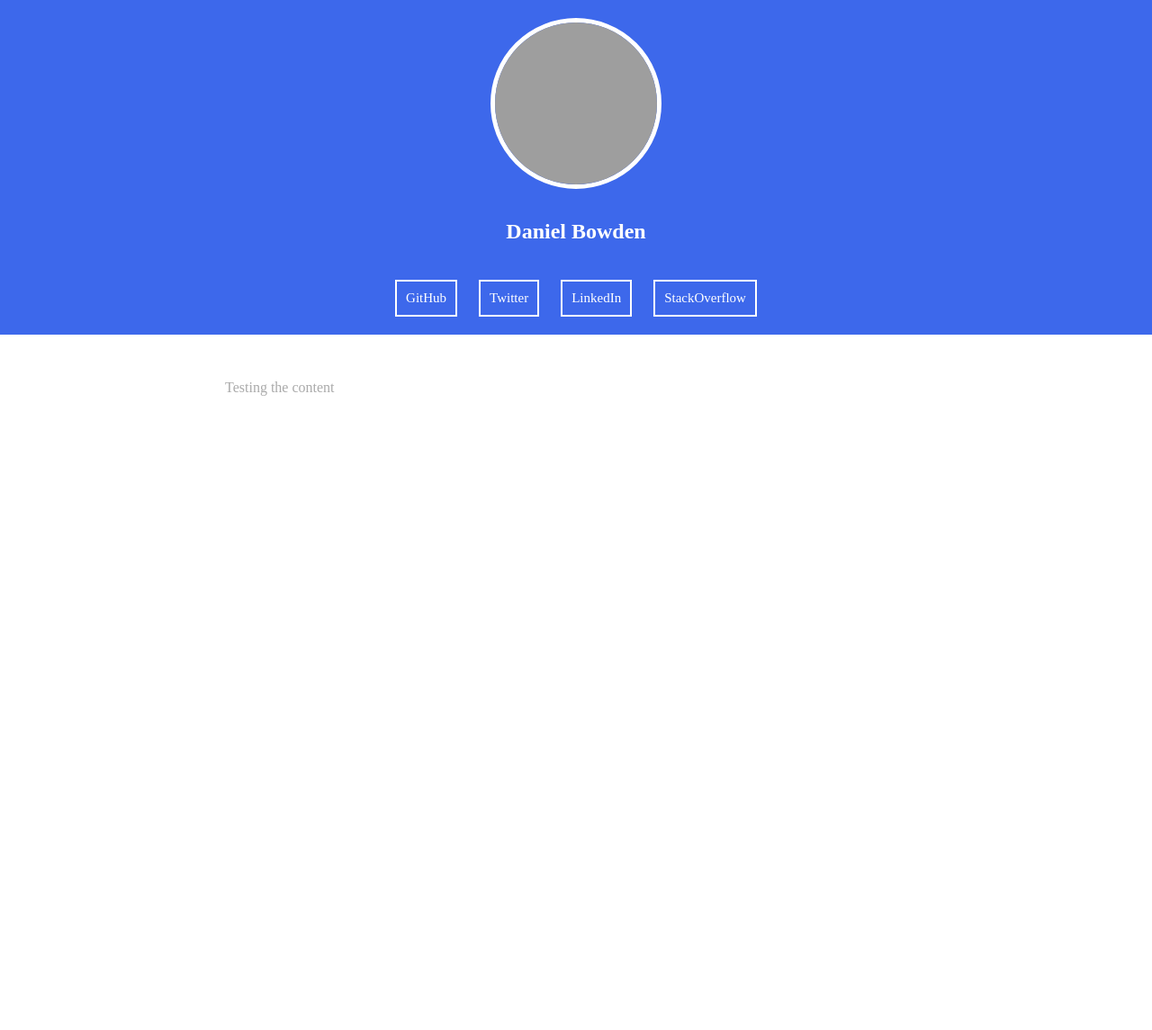
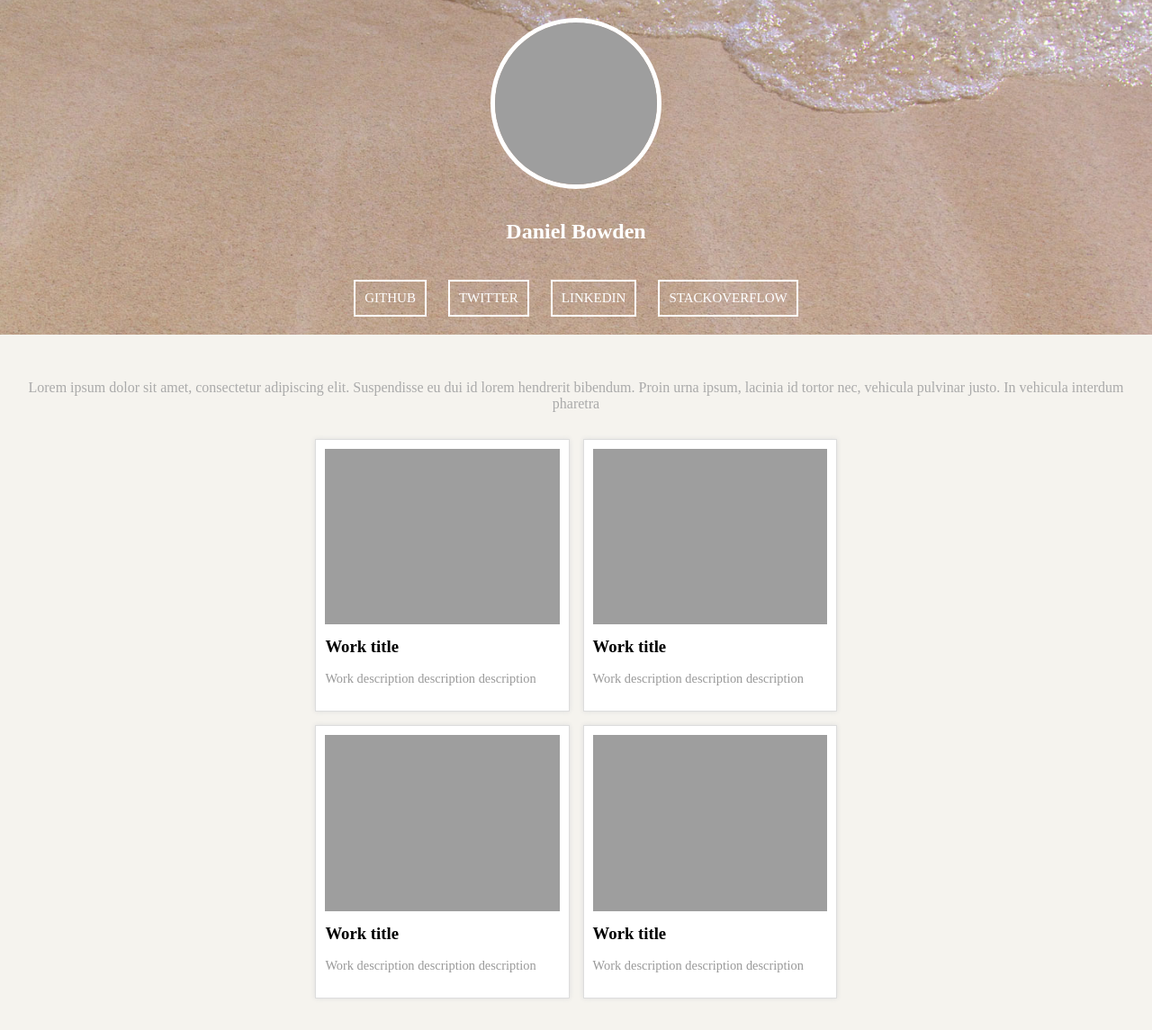
Before and after one commit to danielbowden/danielbowden.github.io, a Jekyll site: the page built from index.html, in a window 1280 px wide. Shown: the whole page at 90% size. Built offline with Jekyll 4.4.1, drawn with Linux system fonts in a browser that asks for light colours.

Commit message:
Working on main layout

```diff
--- a/assets/css/main.css
+++ b/assets/css/main.css
@@ -11,6 +11,7 @@
 html,body {
     height: 100%;
     overflow-x: hidden;
+    background-color: #f5f3ee;
 }
 
 a {
@@ -22,6 +23,8 @@
     text-decoration:none;
     border-bottom:1px dotted #ccc
 }
+
+/* Header content */
 
 .page-header {
 	background-size: cover;
@@ -67,6 +70,7 @@
     padding: 10px;
     margin: 10px;
     display:inline-block;
+    text-transform: uppercase;
 }
 
 #header-links a:hover, #header-links a.selected {
@@ -74,26 +78,97 @@
     color:#291A03;
 }
 
+/* Main content */
+
 .main-content {
-	max-width:1040px;
-	margin-left: 200px;
-	margin-right: 200px;
+	text-align: center;
+	margin-left: 20px;
+	margin-right: 20px;
 	margin-top: 50px;
 	margin-bottom: 20px;
-    padding:0 50px;
 }
 
 .about-me p {
 	color: #aaa;
 }
 
-.projects {
-
+.my-work {
+	/*text-align: center;*/
+		max-width: 580px;
+		margin: 0 auto;
 }
 
-@media all and (max-width: 840px) {
-.main-content {
-	margin-left: 10px;
-	margin-right: 10px;
+.my-work ul {
+	list-style: none;
+	font-size: 0px;
+	margin-left: -2.5%;
+	padding: 0;
+	display: inline-table;
 }
+
+.my-work li {
+	display: inline-block;
+	padding: 10px;
+	margin: 0 0 2.5% 2.5%;
+	background: #FFF;
+	border: 1px solid #DDD;
+	font-size: 16px;
+	font-size: 1rem;
+	vertical-align: top;
+	box-shadow: 0 0 5px #DDD;
+	box-sizing: border-box;
+	moz-box-sizing: border-box;
+	webkit-box-sizing: border-box;
 }
+
+.my-work li img {
+	max-width: 100%;
+	height: auto;
+	margin: 0 0 10px;
+}
+
+.my-work li h3 {
+	margin: 0 0 5px;
+	text-align: left;
+}
+
+.my-work li p {
+	font-size: .9em;
+	text-align: left;
+	line-height: 1.5em;
+	color: #999;
+}
+
+ul.columns-2 li {
+	width: 47.5%;
+}
+
+ul.columns-3 li {
+	width: 30.83%;
+}
+
+ul.columns-4 li {
+	width: 22.5%;
+}
+
+@media (max-width: 640px) {
+	.main-content {
+		margin-left: 10px;
+		margin-right: 10px;
+	}
+
+	ul.grid-nav li {
+		display: block;
+		margin: 0 0 5px;
+	}
+	ul.grid-nav li a {
+		display: block;
+	}
+	.my-work ul {
+		margin-left: 0;
+	}
+	.my-work li {
+		width: 80% !important;
+		margin: 0 0 20px;
+	}
+}
--- a/index.html
+++ b/index.html
@@ -6,5 +6,29 @@
 ---
 
 <div class="about-me">
-	<p>Testing the content</p>
+	<p>Lorem ipsum dolor sit amet, consectetur adipiscing elit. Suspendisse eu dui id lorem hendrerit bibendum. Proin urna ipsum, lacinia id tortor nec, vehicula pulvinar justo. In vehicula interdum pharetra</p>
 </div>
+<div class="my-work">
+<ul class="columns-2">
+	<li>
+		<img src={{ site.url }}/images/{{ site.owner.avatar }}/>
+		<h3>Work title</h3>
+		<p>Work description description description</p>
+	</li>
+	<li>
+		<img src={{ site.url }}/images/{{ site.owner.avatar }}/>
+		<h3>Work title</h3>
+		<p>Work description description description</p>
+	</li>
+	<li>
+		<img src={{ site.url }}/images/{{ site.owner.avatar }}/>
+		<h3>Work title</h3>
+		<p>Work description description description</p>
+	</li>
+	<li>
+		<img src={{ site.url }}/images/{{ site.owner.avatar }}/>
+		<h3>Work title</h3>
+		<p>Work description description description</p>
+	</li>
+</ul>
+</div>
```
Also changed, not shown: images/header.jpg, images/header2.jpg (added), images/header3.jpg (added), images/header4.jpg (added), images/headerOld.jpg (added), images/work/alltime.jpg (added).
